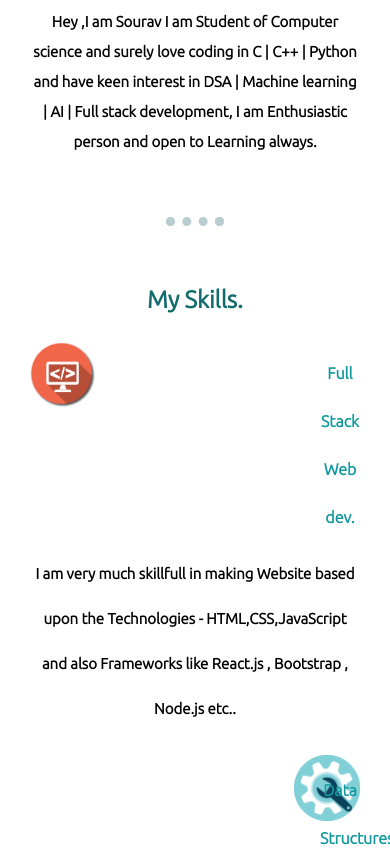
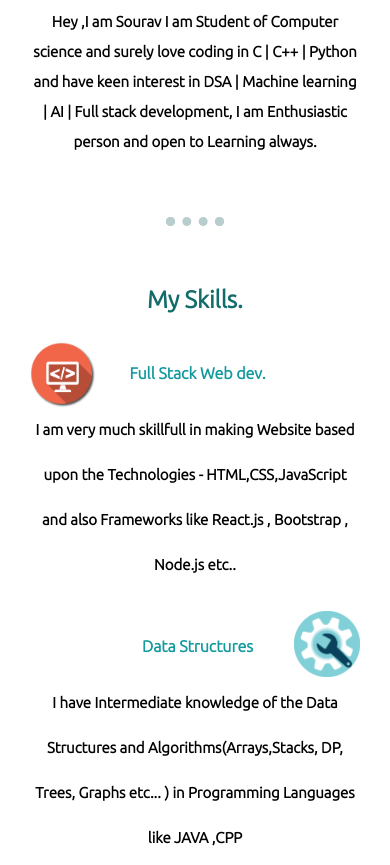
Before and after one commit to sourav-saini1/ss-version-1, a plain HTML site: page index.html in a window 390 px wide. Shown: the part 466-1331 px from the top of the page. Drawn offline with Linux system fonts and the light colour scheme; a web font is replaced by a local one.

Commit message:
Update style.css

```diff
--- a/CSS/style.css
+++ b/CSS/style.css
@@ -315,8 +315,10 @@ h3{
     margin: 10px auto;
     font-size: 15px;
 }
-.skill-row h3{
+.skill-row h3 {
     margin-top: 35px;
+    width: 143px;
+    margin-left: 96px;
 }
 
 /* //down  */
```
